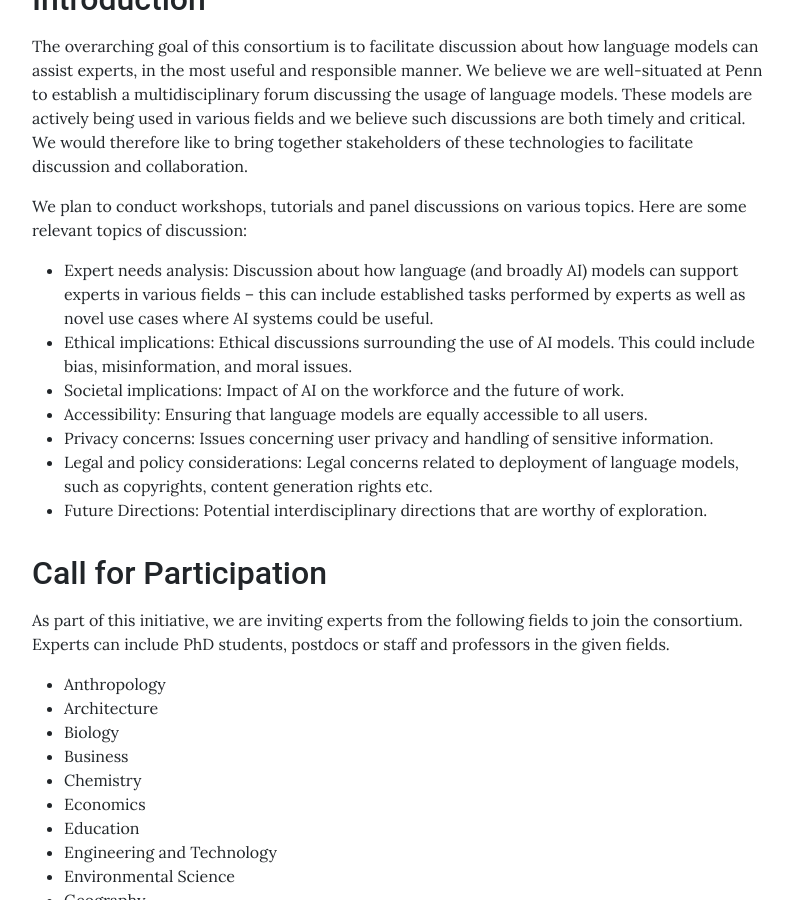
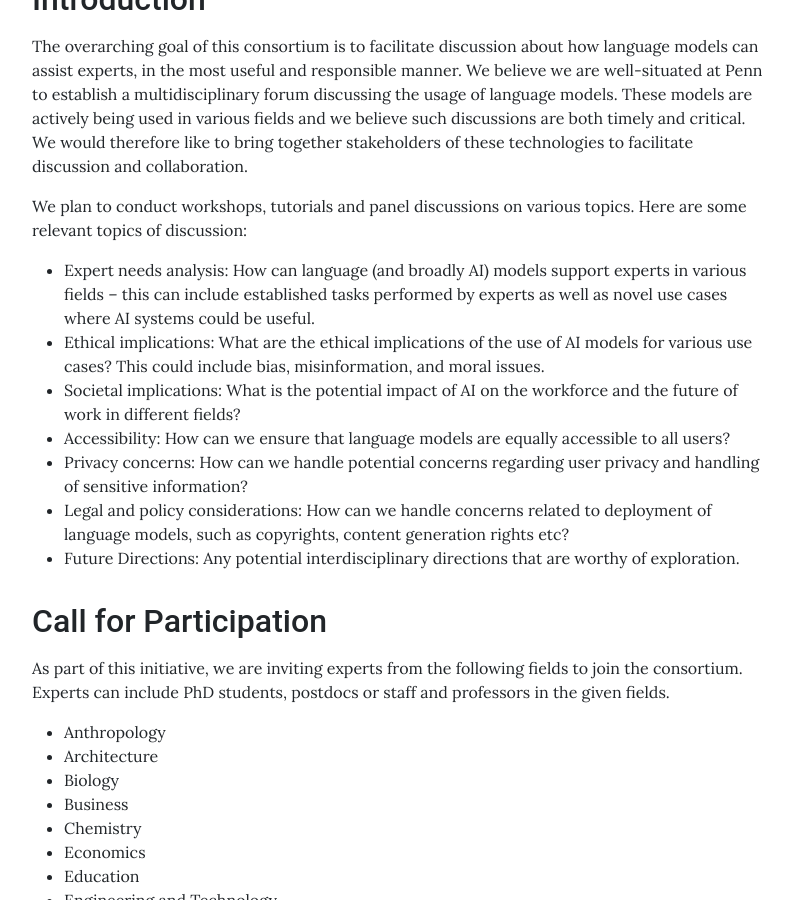
Before and after one commit to penncoeval/penncoeval, a Jekyll site: the page built from pages/about.md, in a window 1280 px wide and 900 px high, scrolled down 311 px. Shown: the whole window, without its empty margins (240-1033 px from the left). Built offline with Jekyll 4.4.1, drawn with Linux system fonts in a browser that asks for light colours.

Commit message:
Update about.md

```diff
--- a/pages/about.md
+++ b/pages/about.md
@@ -10,13 +10,13 @@ The overarching goal of this consortium is to facilitate discussion about how la
 
 We plan to conduct workshops, tutorials and panel discussions on various topics. Here are some relevant topics of discussion:
 
-* Expert needs analysis: Discussion about how language (and broadly AI) models can support experts in various fields – this can include established tasks performed by experts as well as novel use cases where AI systems could be useful.
-* Ethical implications: Ethical discussions surrounding the use of AI models. This could include bias, misinformation, and moral issues.
-* Societal implications: Impact of AI on the workforce and the future of work.
-* Accessibility: Ensuring that language models are equally accessible to all users.
-* Privacy concerns: Issues concerning user privacy and handling of sensitive information.
-* Legal and policy considerations: Legal concerns related to deployment of language models, such as copyrights, content generation rights etc.
-* Future Directions: Potential interdisciplinary directions that are worthy of exploration.
+* Expert needs analysis: How can language (and broadly AI) models support experts in various fields – this can include established tasks performed by experts as well as novel use cases where AI systems could be useful.
+* Ethical implications: What are the ethical implications of the use of AI models for various use cases? This could include bias, misinformation, and moral issues.
+* Societal implications: What is the potential impact of AI on the workforce and the future of work in different fields?
+* Accessibility: How can we ensure that language models are equally accessible to all users?
+* Privacy concerns: How can we handle potential concerns regarding user privacy and handling of sensitive information?
+* Legal and policy considerations: How can we handle concerns related to deployment of language models, such as copyrights, content generation rights etc?
+* Future Directions: Any potential interdisciplinary directions that are worthy of exploration.
 
 
 ## Call for Participation
```
